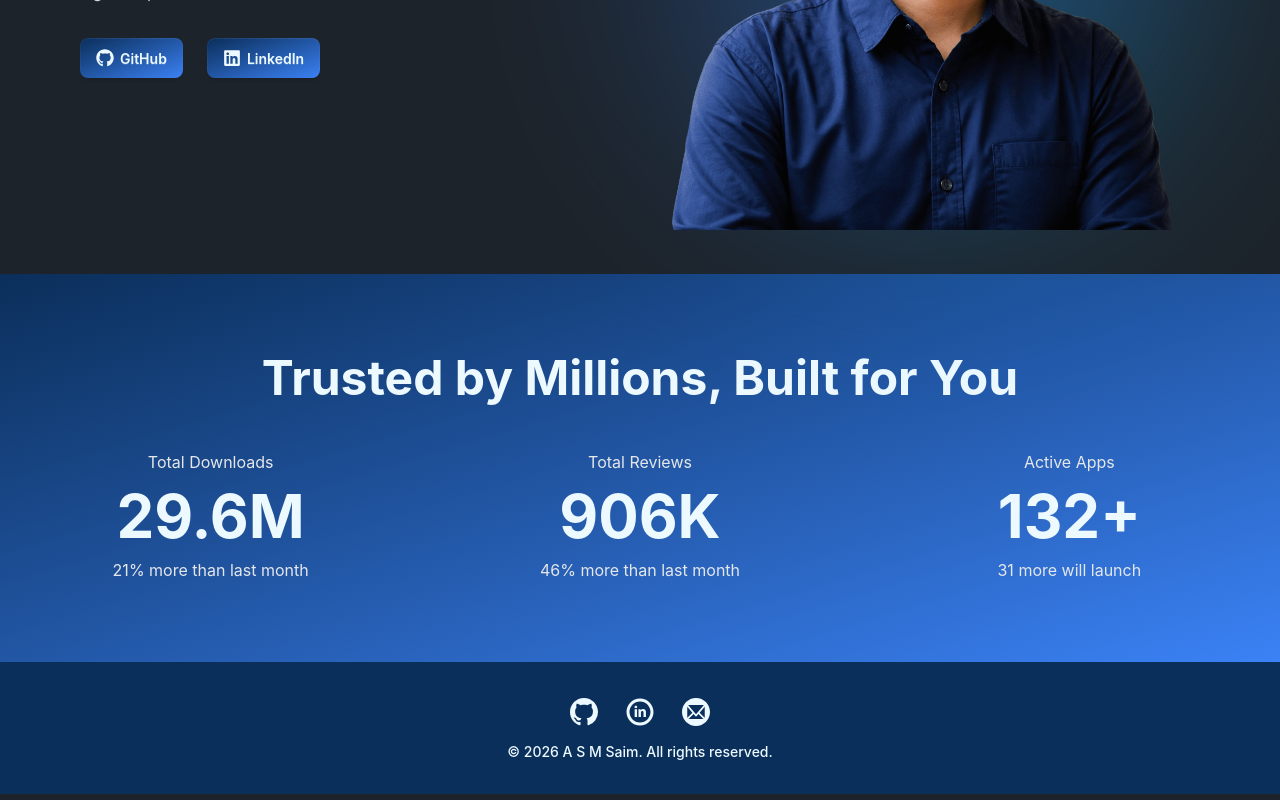
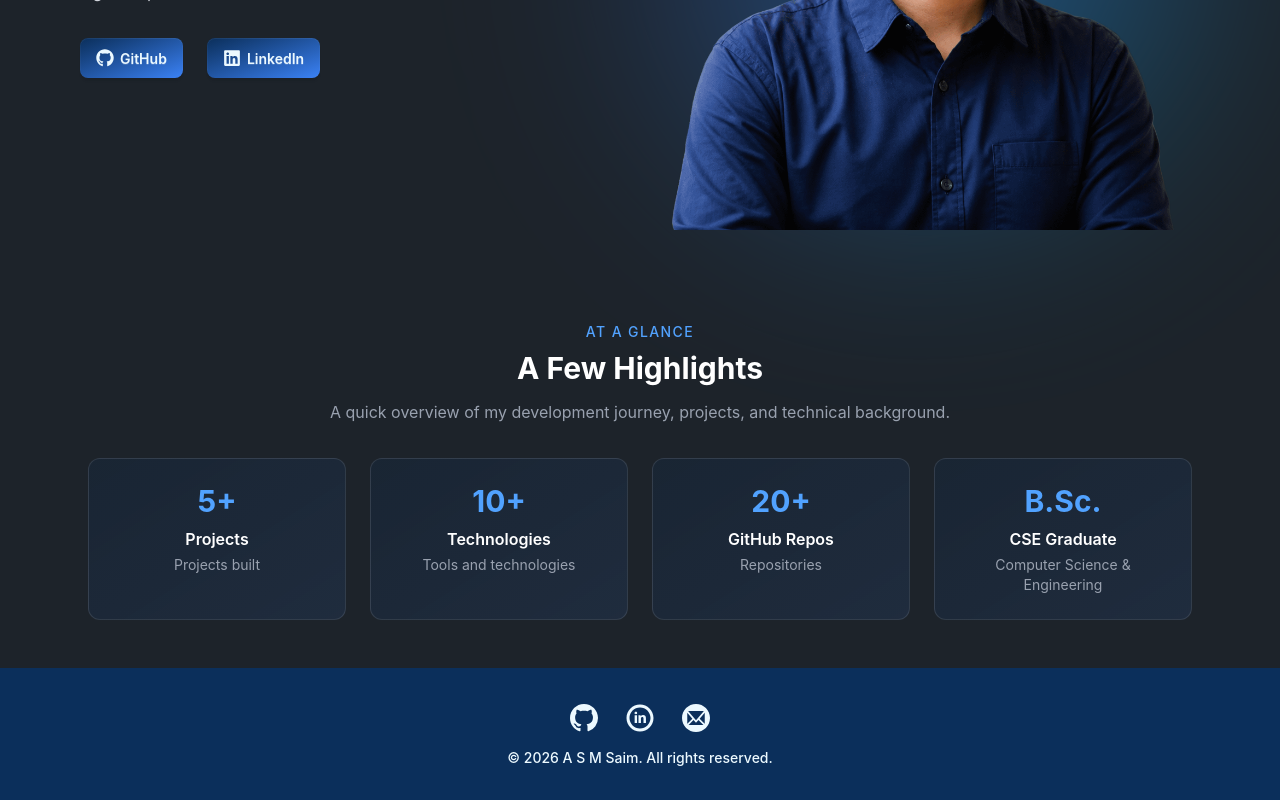
Before and after one commit to asm-saim/portfolio, a React (Vite) app: page / in a window 1280 px wide. Shown: the part 498-1298 px from the top of the page. Built offline with nearby package versions, Linux system fonts and the light colour scheme.

Commit message:
states section updated

```diff
--- a/src/components/States/States.jsx
+++ b/src/components/States/States.jsx
@@ -1,63 +1,61 @@
-import React from 'react';
+import React from "react";
 
-const States = () => {
+const Stats = () => {
+  const stats = [
+    {
+      value: "5+",
+      title: "Projects",
+      description: "Projects built",
+    },
+    {
+      value: "10+",
+      title: "Technologies",
+      description: "Tools and technologies",
+    },
+    {
+      value: "20+",
+      title: "GitHub Repos",
+      description: "Repositories",
+    },
+    {
+      value: "B.Sc.",
+      title: "CSE Graduate",
+      description: "Computer Science & Engineering",
+    },
+  ];
+
   return (
-        <section className="bg-gradient-to-br from-[#0B2F5B] to-[#3B82F6] py-16 md:py-20">
-            <div className="max-w-7xl mx-auto px-4">
+    <section className="max-w-6xl mx-auto px-4 sm:px-6 py-12">
+      {/* Section Header */}
+      <div className="text-center mb-8">
+        <span className="block text-sm font-medium tracking-widest text-blue-400 uppercase mb-2">At a Glance</span>
 
-                <h1 className="text-3xl md:text-4xl lg:text-5xl font-bold text-center">
-                    Trusted by Millions, Built for You
-                </h1>
+        <h2 className="text-2xl sm:text-3xl font-bold text-white">A Few Highlights</h2>
 
-                <div className="grid grid-cols-1 sm:grid-cols-2 lg:grid-cols-3 gap-10 mt-12">
-
-                    <div className="text-center space-y-3">
-                        <p className="text-gray-200 text-sm md:text-base">
-                            Total Downloads
-                        </p>
-
-                        <h2 className="text-4xl md:text-5xl lg:text-6xl font-bold">
-                            29.6M
-                        </h2>
-
-                        <p className="text-sm md:text-base text-gray-200">
-                            21% more than last month
+        <p className="mt-3 max-w-2xl mx-auto text-sm sm:text-base text-gray-400 leading-7">
+          A quick overview of my development journey, projects, and technical background.
         </p>
       </div>
 
-                    <div className="text-center space-y-3">
-                        <p className="text-gray-200 text-sm md:text-base">
-                            Total Reviews
-                        </p>
+      {/* Stats */}
+      <div className="grid grid-cols-2 lg:grid-cols-4 gap-4 sm:gap-6">
+        {stats.map((stat, index) => (
+          <div
+            key={index}
+            className="group rounded-xl border border-white/10 bg-gradient-to-br from-[#0B2F5B]/20 to-[#3B82F6]/10 p-5 sm:p-6 text-center transition-all duration-300 hover:-translate-y-1 hover:border-blue-400/30 hover:shadow-[0_0_25px_rgba(59,130,246,0.15)]"
+          >
+            <h3 className="text-2xl sm:text-3xl font-bold text-blue-400 transition-colors duration-300 group-hover:text-blue-300">
+              {stat.value}
+            </h3>
 
-                        <h2 className="text-4xl md:text-5xl lg:text-6xl font-bold">
-                            906K
-                        </h2>
+            <p className="mt-2 text-sm sm:text-base font-semibold text-white">{stat.title}</p>
 
-                        <p className="text-sm md:text-base text-gray-200">
-                            46% more than last month
-                        </p>
+            <p className="mt-1 text-xs sm:text-sm text-gray-400">{stat.description}</p>
           </div>
-
-                    <div className="text-center space-y-3 sm:col-span-2 lg:col-span-1">
-                        <p className="text-gray-200 text-sm md:text-base">
-                            Active Apps
-                        </p>
-
-                        <h2 className="text-4xl md:text-5xl lg:text-6xl font-bold">
-                            132+
-                        </h2>
-
-                        <p className="text-sm md:text-base text-gray-200">
-                            31 more will launch
-                        </p>
-                    </div>
-
-                </div>
-
+        ))}
       </div>
     </section>
   );
 };
 
-export default States;
+export default Stats;
```
Lines whose indentation alone changed are shown as unchanged.
